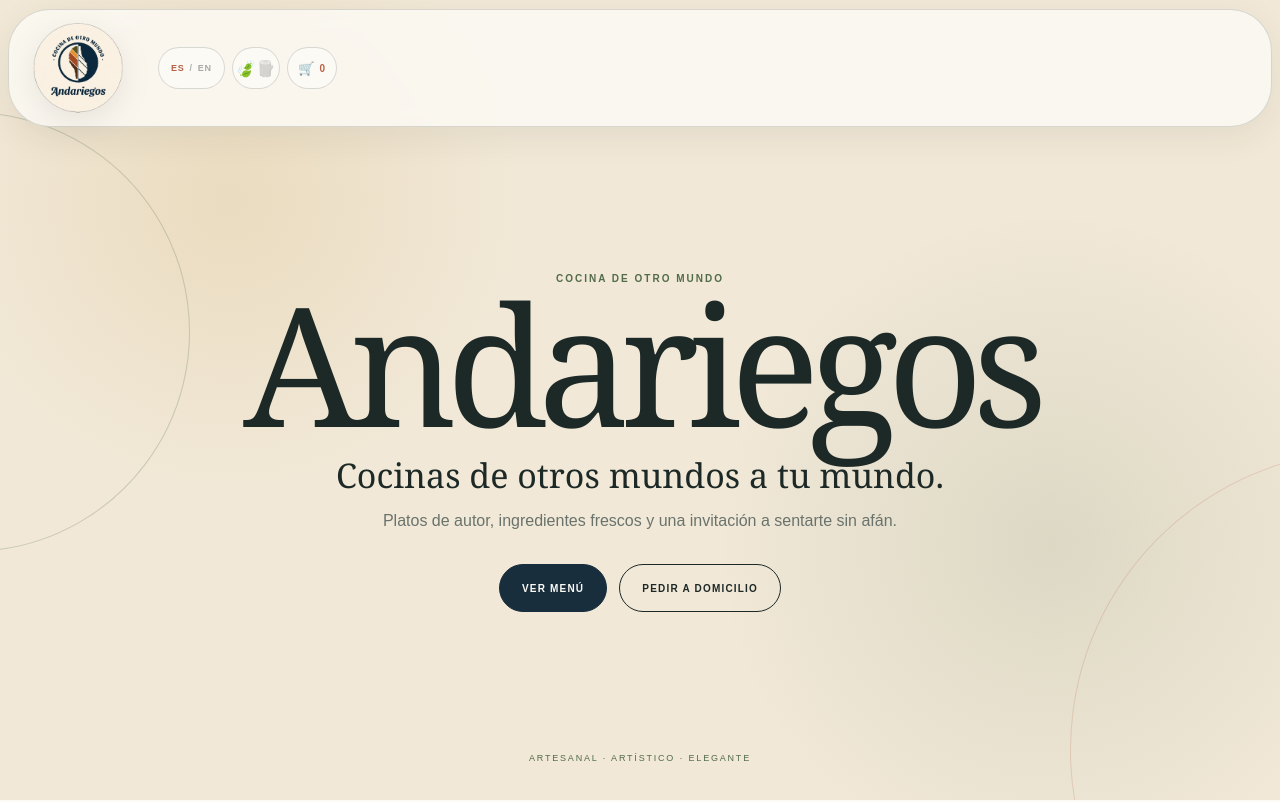
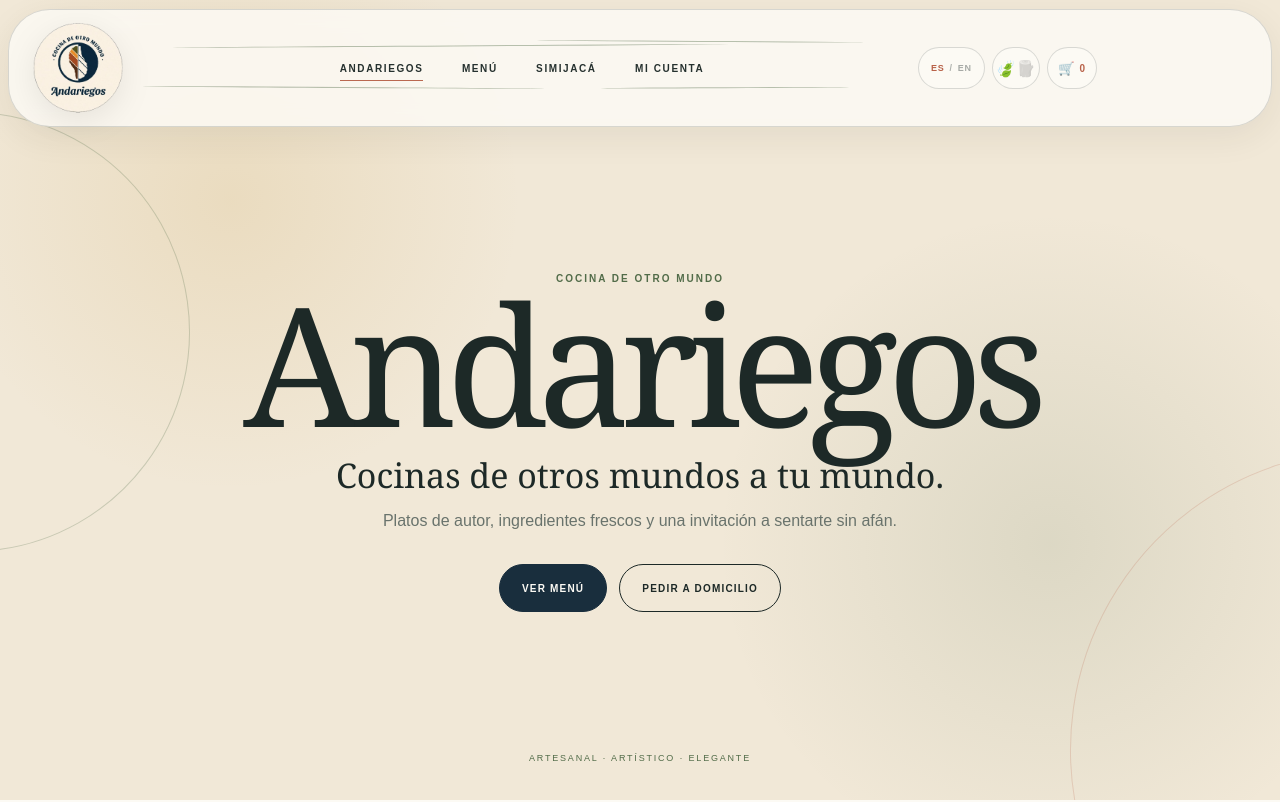
Before and after one commit to espinelgalvisjuanpablo/andariegos, a Next.js app: page / in a window 1280 px wide. Shown: the top 802 px of the page. Built offline with nearby package versions, Linux system fonts and the light colour scheme.

Commit message:
feat: polish Andariegos experience and navigation

```diff
--- a/components/site-nav.tsx
+++ b/components/site-nav.tsx
@@ -7,7 +7,7 @@ import { useTheme } from "./theme-provider";
 import { useCart } from "./cart-provider";
 
 export function SiteNav(){
-  const [open,setOpen]=useState(false);
+  const [open,setOpen]=useState(true);
   const pathname=usePathname();
   const {lang,toggle:toggleLang}=useLanguage();
   const {theme,toggle:toggleTheme}=useTheme();
@@ -24,18 +24,20 @@ export function SiteNav(){
       <button className="brand-button" onClick={()=>setOpen(v=>!v)} aria-label={open?"Cerrar navegación":"Abrir navegación"} aria-expanded={open}>
         <img src="/images/logo-andariegos.png" alt="Andariegos Cocina de Mundo"/>
       </button>
+
       <div className={`nav-drawer ${open?"open":""}`}>
-        <div className="nav-stroke stroke-top"/>
+        <div className="nav-stroke stroke-top" aria-hidden="true"/>
         <nav className="main-nav" aria-label="Navegación principal">
           <Link href="/" className={pathname==="/"?"current":""} onClick={goTop}>ANDARIEGOS</Link>
           {links.map(([href,label])=><Link key={href} href={href} className={pathname===href?"current":""} onClick={goTop}>{label}</Link>)}
         </nav>
-        <div className="nav-stroke stroke-bottom"/>
+        <div className="nav-stroke stroke-bottom" aria-hidden="true"/>
       </div>
+
       <div className="nav-controls">
         <button className="lang-control" onClick={toggleLang} aria-label="Cambiar idioma"><span className={lang==="ES"?"active":""}>ES</span><i>/</i><span className={lang==="EN"?"active":""}>EN</span></button>
         <button className="theme-control" onClick={toggleTheme} aria-label="Cambiar entre Hoja y Madera"><span className={theme==="light"?"active":""}>🍃</span><span className={theme==="dark"?"active":""}>🪵</span></button>
-        <Link className="cart-control" href="/checkout" onClick={goTop} aria-label="Abrir carrito"><span>🛒</span><b>{count}</b></Link>
+        <Link className="cart-control" href="/checkout" onClick={goTop} aria-label={lang==="ES"?"Abrir carrito":"Open cart"}><span>🛒</span><b>{count}</b></Link>
       </div>
     </div>
   </header>;
```
